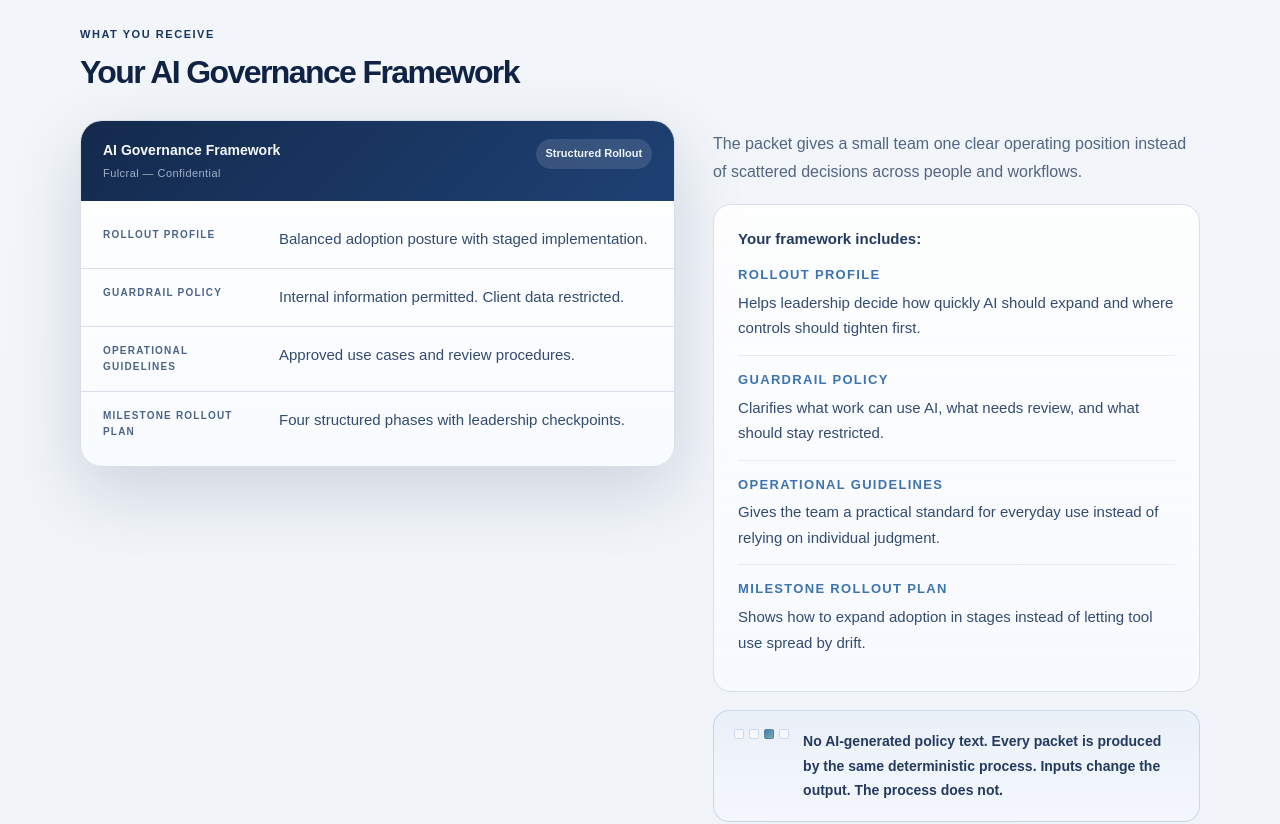
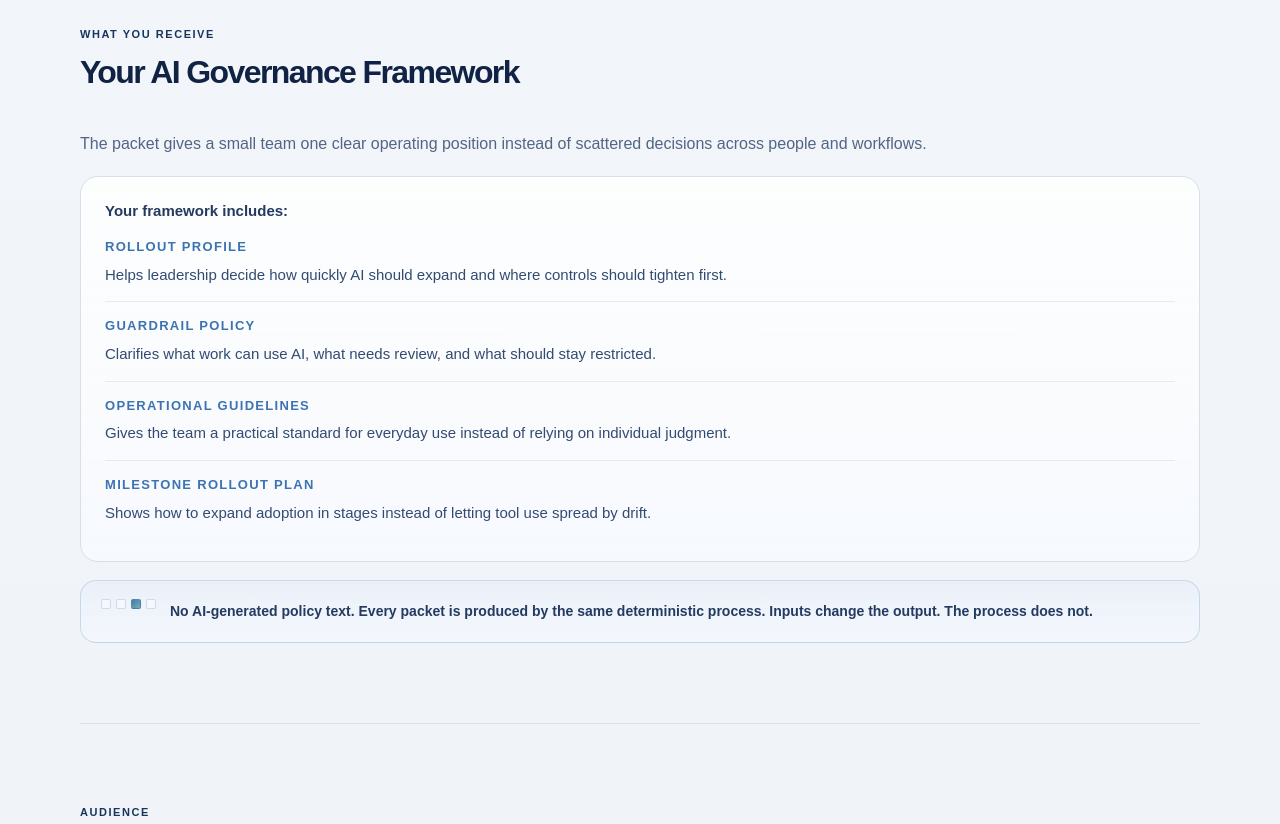
Before and after one commit to vetranod/osai, a Next.js app: page / in a window 1280 px wide. Shown: the part 1960-2784 px from the top of the page. Built offline with nearby package versions, Linux system fonts and the light colour scheme; no server answers.

Commit message:
style: remove packet preview card from 'what you receive' section, expand content full width

```diff
--- a/src/app/page.module.css
+++ b/src/app/page.module.css
@@ -430,7 +430,7 @@
 
 .frameworkSection {
   display: grid;
-  grid-template-columns: minmax(0, 1.1fr) minmax(280px, 0.9fr);
+  grid-template-columns: 1fr;
   gap: 38px;
   align-items: start;
 }
--- a/src/app/page.tsx
+++ b/src/app/page.tsx
@@ -201,7 +201,6 @@ export default function LandingPage() {
         <p className={styles.sectionLabel}>What you receive</p>
         <h2 className={styles.sectionHeading}>Your AI Governance Framework</h2>
         <div className={styles.frameworkSection}>
-          <PacketPreview />
           <div className={styles.frameworkContent}>
             <p className={styles.frameworkText}>
               The packet gives a small team one clear operating position instead of scattered decisions across people and workflows.
```
